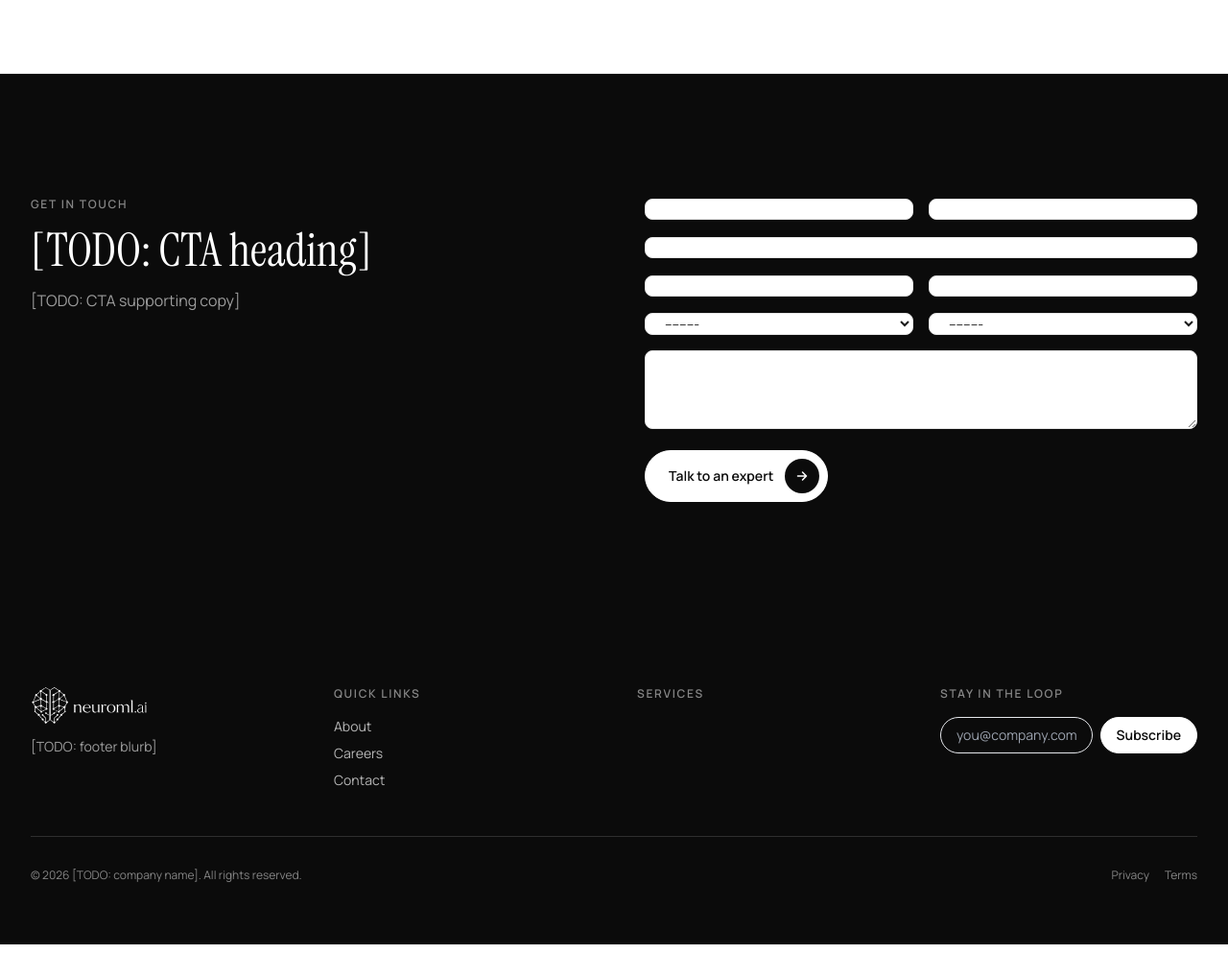
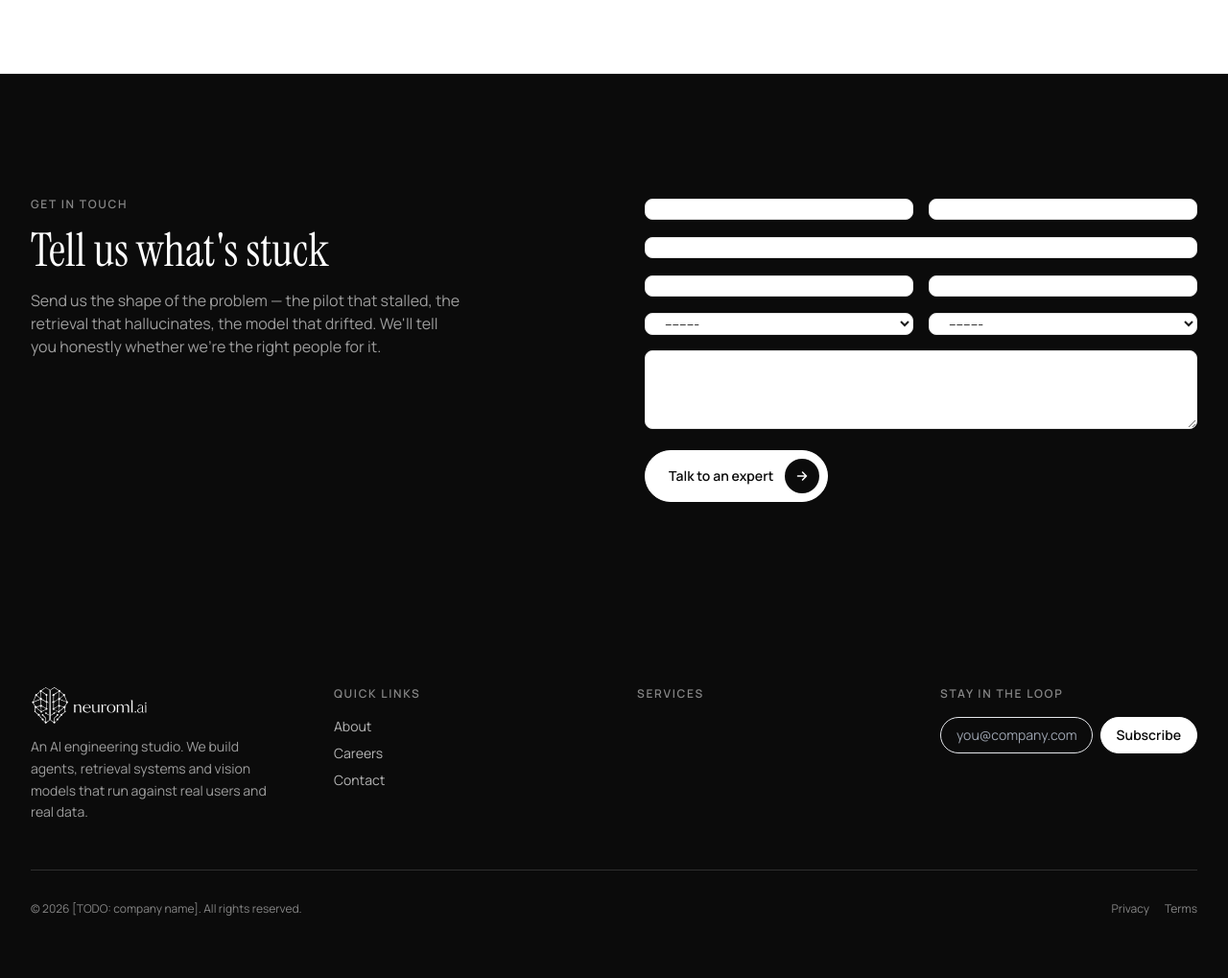
Before and after one commit to neuromlai-arch/neuroml-website-v2, a Django app: page / in a window 1280 px wide. Shown: the part 2440-3459 px from the top of the page at 96% size. Before the commit the page ends 3424 px from the top, so only its background shows below. Run offline with Django 5.2, Linux system fonts and the light colour scheme; data comes from the database, SQL or seed files in the repository; data that the repository does not hold is empty; style sheets or scripts are compiled from the project's sources; parts of the project's set-up code (start-up, migrations or seed data) failed here and were passed over; some libraries are stand-ins or nearby versions.

Commit message:
Replace hardcoded [TODO] copy, add iGaming FAQs, hide empty case study sections
- seo_meta.html / base.html / home.html: real fallback copy for site
  title, meta description, footer blurb, hero eyebrow, and the homepage
  CTA — none of these had a backing model field, so they're literal
  template content now instead of [TODO] placeholders.
- case_study_detail.html: challenge/approach/outcome sections (and their
  wrapping block) hide when content still starts with [TODO], so a
  detail page with only a real excerpt doesn't show three empty headings.
- industry_detail.html / taxonomy/views.py: renders the 4 iGaming FAQs
  via the existing FAQ model (placement=general, no service). FAQ has no
  industry FK, so the view scopes to this page by matching the specific
  question set rather than pulling in every general-placement FAQ
  site-wide (which would include seed_demo's unrelated ones). The launch-
  timeline FAQ is active=False until the real answer exists — that alone
  keeps it off the page via the same active=True filter every other FAQ
  placement already uses, no extra template logic needed.

Co-Authored-By: Claude Sonnet 5 <noreply@anthropic.com>

```diff
--- a/templates/base.html
+++ b/templates/base.html
@@ -188,7 +188,7 @@
       <div class="grid gap-12 md:grid-cols-4">
         <div>
           {% include "components/brand_logo.html" with variant="dark" css_class="h-10 w-auto" %}
-          <p class="mt-3 text-sm leading-relaxed text-white/60">[TODO: footer blurb]</p>
+          <p class="mt-3 text-sm leading-relaxed text-white/60">An AI engineering studio. We build agents, retrieval systems and vision models that run against real users and real data.</p>
           {% if site_settings.linkedin_url or site_settings.twitter_url or site_settings.facebook_url or site_settings.youtube_url or site_settings.instagram_url %}
             <div class="mt-6 flex gap-4 text-sm text-white/70">
               {% if site_settings.linkedin_url %}<a href="{{ site_settings.linkedin_url }}" class="hover:text-white">LinkedIn</a>{% endif %}
--- a/templates/components/seo_meta.html
+++ b/templates/components/seo_meta.html
@@ -2,8 +2,8 @@
 Reads the SEOFields mixin off `seo` (any object with meta_title/meta_description/
 og_image/canonical_url/noindex), with sensible fallbacks. Include inside <head>.
 {% endcomment %}
-<title>{{ seo.seo_title|default:"[TODO: site title]" }}</title>
-<meta name="description" content="{{ seo.meta_description|default:"[TODO: meta description]" }}">
+<title>{{ seo.seo_title|default:"NeuroML.ai — AI agents, RAG and computer vision" }}</title>
+<meta name="description" content="{{ seo.meta_description|default:"We build AI systems that reach production — agents, retrieval systems and vision models for teams who need working software, not proofs of concept." }}">
 <link rel="canonical" href="{{ seo.canonical_url|default:request.build_absolute_uri }}">
 {% if seo.noindex %}<meta name="robots" content="noindex">{% endif %}
 <meta property="og:type" content="website">
--- a/templates/pages/home.html
+++ b/templates/pages/home.html
@@ -5,7 +5,7 @@
 <section class="relative overflow-hidden bg-white bg-grid-surface pb-24 pt-40 lg:pb-32 lg:pt-48">
   <div class="mx-auto grid max-w-7xl items-center gap-16 px-6 lg:grid-cols-2 lg:px-8">
     <div class="reveal">
-      <p class="eyebrow">[TODO: eyebrow label]</p>
+      <p class="eyebrow">AI ENGINEERING STUDIO</p>
       <h1 class="mt-4 font-serif text-hero tracking-tight">
         {% include "components/two_tone_heading.html" with heading=home.hero_heading %}
       </h1>
@@ -361,8 +361,8 @@
   <div class="mx-auto grid max-w-7xl gap-16 px-6 lg:grid-cols-2 lg:px-8">
     <div class="reveal">
       <p class="eyebrow text-white/50">Get in touch</p>
-      <h2 class="mt-4 font-serif text-4xl text-white lg:text-5xl">[TODO: CTA heading]</h2>
-      <p class="mt-4 max-w-md text-white/60">[TODO: CTA supporting copy]</p>
+      <h2 class="mt-4 font-serif text-4xl text-white lg:text-5xl">Tell us what's stuck</h2>
+      <p class="mt-4 max-w-md text-white/60">Send us the shape of the problem — the pilot that stalled, the retrieval that hallucinates, the model that drifted. We'll tell you honestly whether we're the right people for it.</p>
     </div>
     <div class="reveal" id="contact-form">
       {% include "components/_contact_form_fields.html" with form=contact_form dark=True %}
```
Also changed, not shown: taxonomy/views.py (+20 -0 lines), templates/insights/case_study_detail.html (+5 -3 lines), templates/taxonomy/industry_detail.html (+11 -0 lines).
